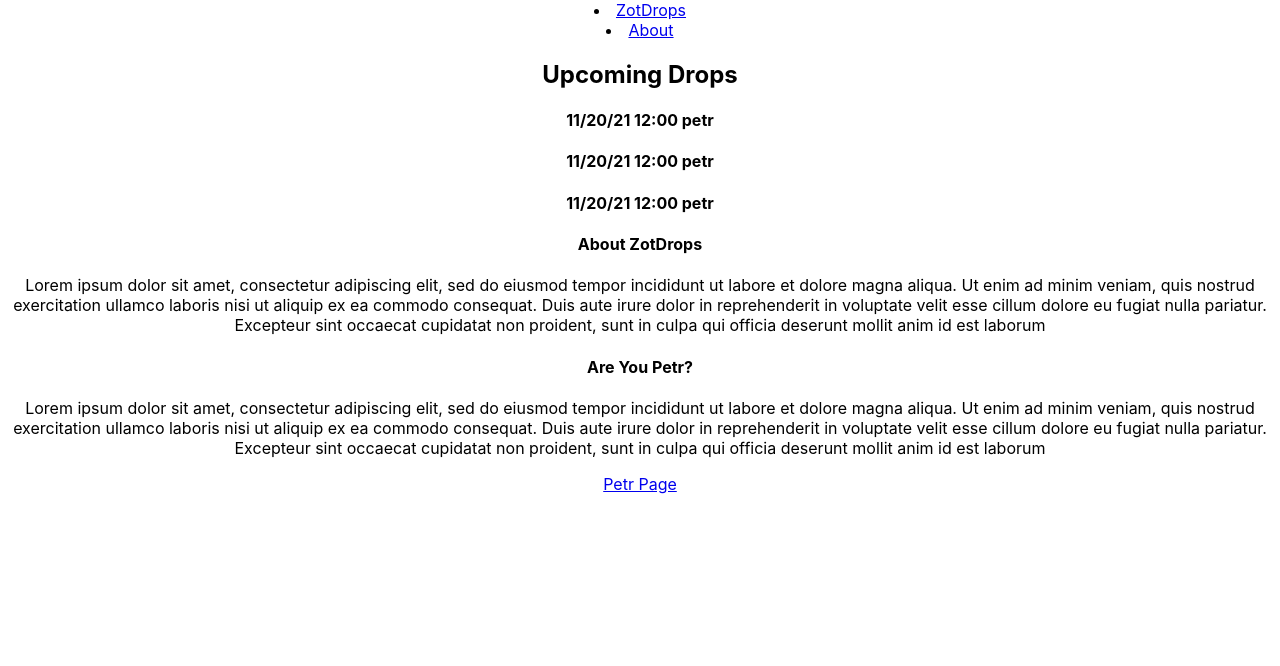
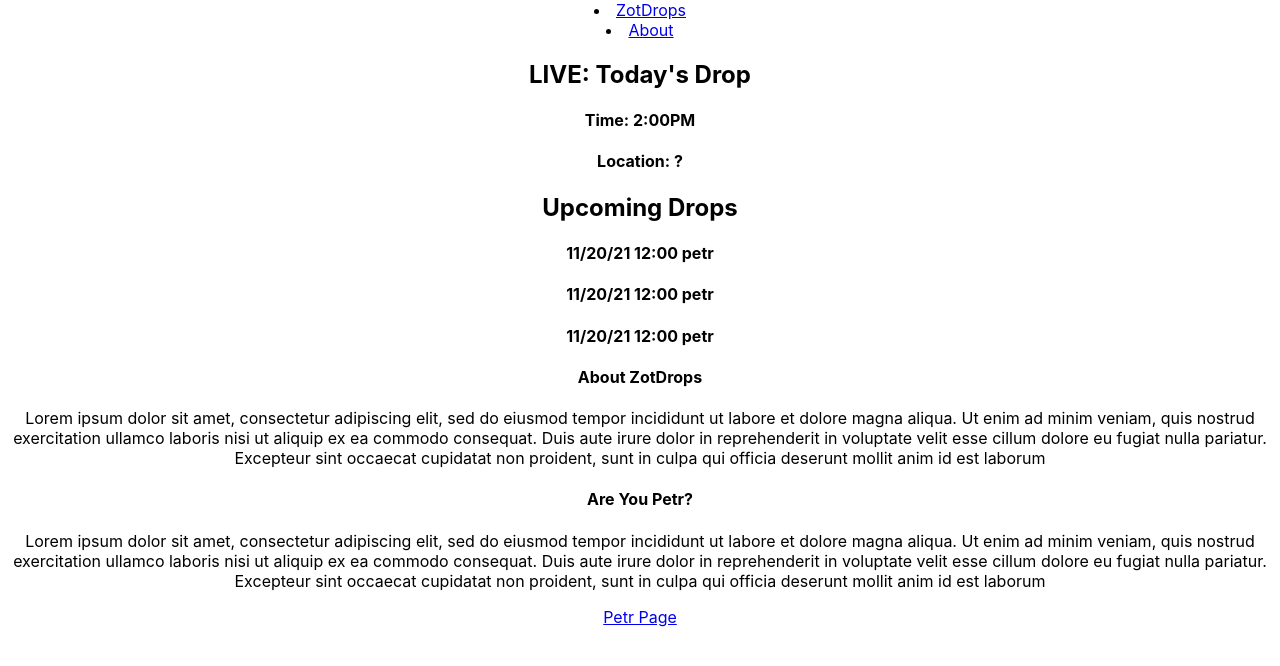
Before and after one commit to CodingPenguin/zotdrops, a React (Create React App) app in the folder zotdrops/: page / in a window 1280 px wide. Shown: the top 666 px of the page. Built offline with nearby package versions, Linux system fonts and the light colour scheme.

Commit message:
Created LiveDrop component.

```diff
--- a/zotdrops/src/HomePage.js
+++ b/zotdrops/src/HomePage.js
@@ -2,10 +2,12 @@ import React from "react";
 import DatesCalendar from './DatesCalendar';
 import About from './About';
 import AreYouPetr from './AreYouPetr';
+import LiveDrop from './LiveDrop';
 
 function HomePage() {
     return (
         <div>
+            <LiveDrop />
             <DatesCalendar />
             <About />
             <AreYouPetr />
--- /dev/null
+++ b/zotdrops/src/LiveDrop.js
@@ -0,0 +1,13 @@
+import React from "react";
+
+function LiveDrop() {
+    return (
+        <div>
+            <h2>LIVE: Today's Drop</h2>
+            <h4>Time: 2:00PM</h4>
+            <h4>Location: ?</h4>
+        </div>
+    );
+}
+
+export default LiveDrop
```
